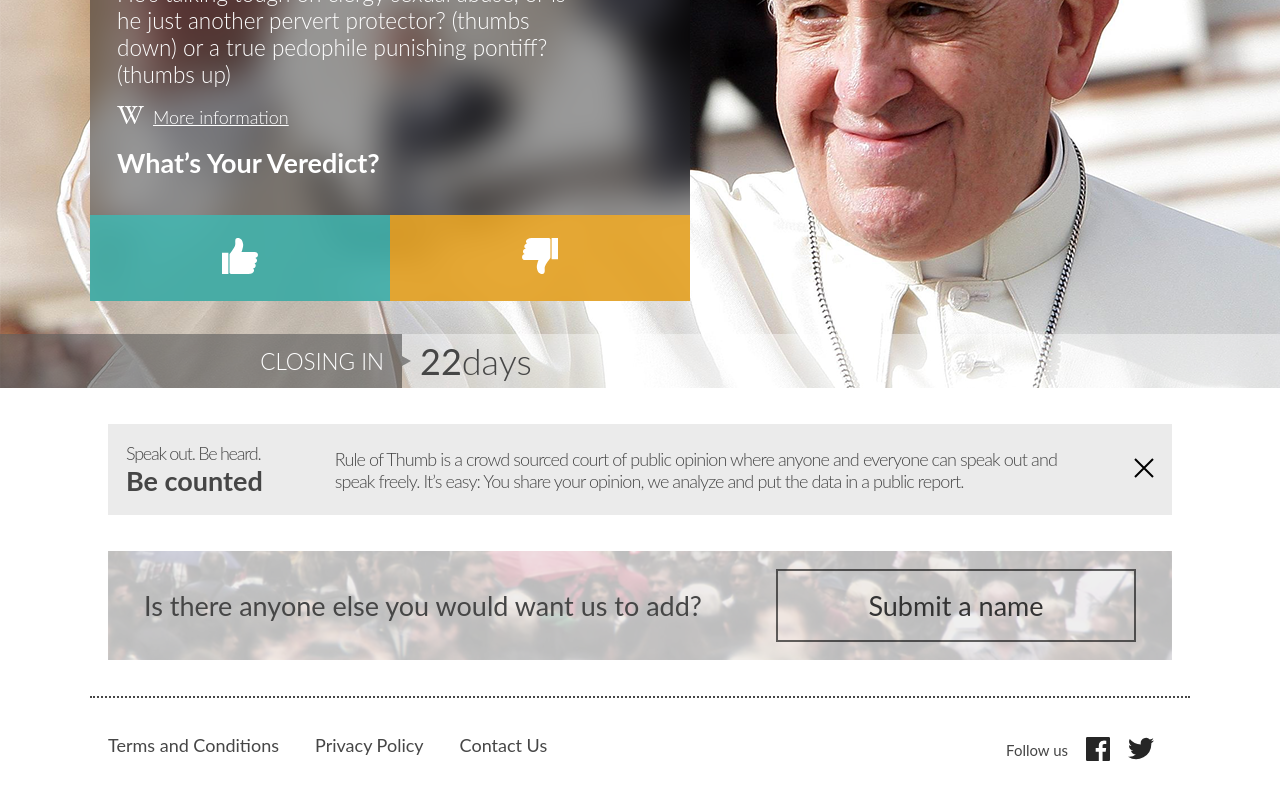
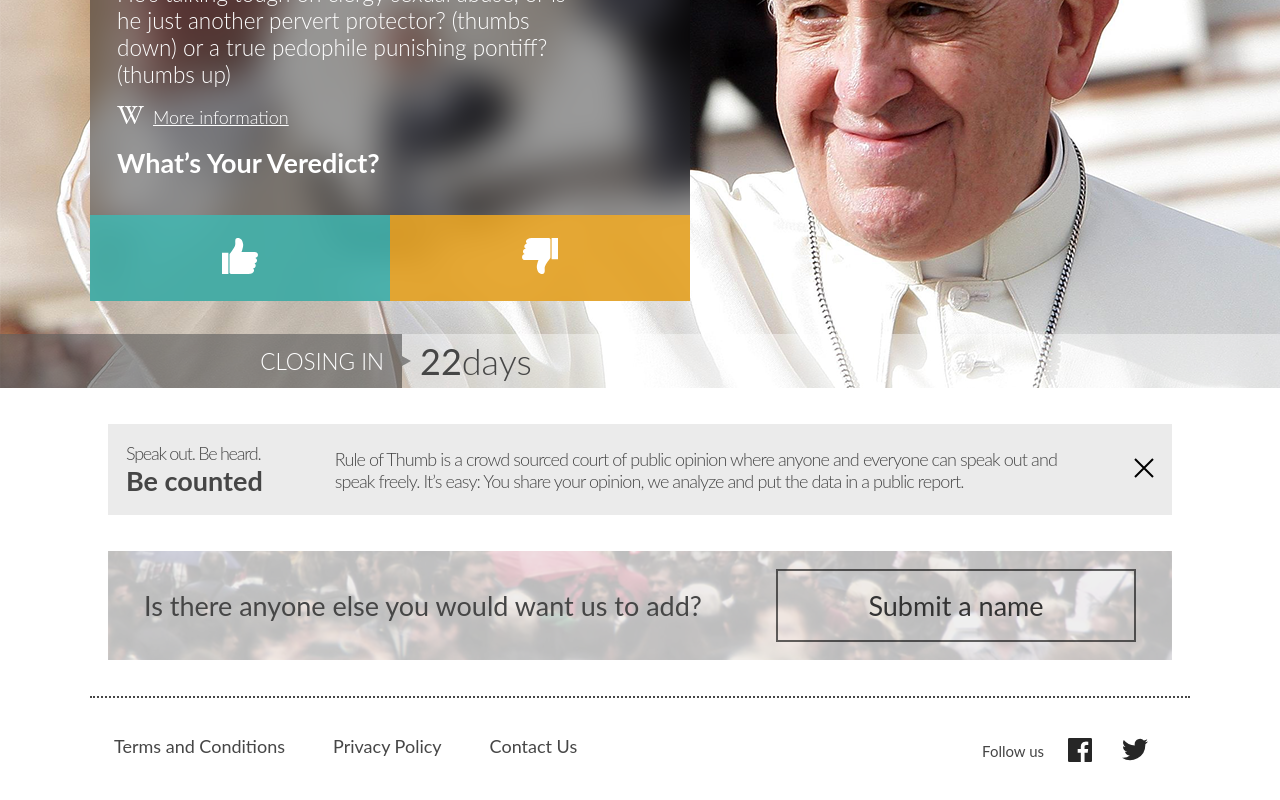
Before and after one commit to juanpb96/zemoga_ui-test, a React (Create React App) app: page / in a window 1280 px wide. Shown: the part 312-1112 px from the top of the page. Built offline with nearby package versions, Linux system fonts and the light colour scheme.

Commit message:
Adjust jsx and styles, remove warnings

```diff
--- a/src/App.js
+++ b/src/App.js
@@ -6,13 +6,13 @@ import { Footer } from './components/footer/footer';
 
 function App() {
   return (
-    <div className="App">
+    <div>
       <Navbar />
       <Header />
       <div className="max-centered">
         <BannerTop />
         <BannerBottom />
-        <hr role="separator"/>
+        <hr className="separator"/>
         <Footer />
       </div>
     </div>
--- a/src/components/banner/banner-bottom/banner-bottom.js
+++ b/src/components/banner/banner-bottom/banner-bottom.js
@@ -8,7 +8,7 @@ export const BannerBottom = () => {
     return (
         <aside className="banner banner-bottom" role="doc-tip" aria-label="Submit a name">
             <img
-                srcset={`${bgPeople} 750w, ${bgPeople2x} 1440w`}
+                srcSet={`${bgPeople} 750w, ${bgPeople2x} 1440w`}
                 sizes="(min-width: 750px) 1440px, 100vw"
                 className="banner__background" src={bgPeople}
                 alt=""
--- a/src/components/banner/banner-top/banner-top.js
+++ b/src/components/banner/banner-top/banner-top.js
@@ -15,7 +15,7 @@ export const BannerTop = () => {
                 </p>
             </div>
             <button className="icon-button" aria-label="close">
-                <svg width="20" height="20" xmlns="http://www.w3.org/2000/svg"><g stroke="#000" stroke-width="2" fill="none" fillRule="evenodd"><path d="M1 19L19 1M1 1l18 18"/></g></svg>
+                <svg width="20" height="20" xmlns="http://www.w3.org/2000/svg"><g stroke="#000" strokeWidth="2" fill="none" fillRule="evenodd"><path d="M1 19L19 1M1 1l18 18"/></g></svg>
             </button>
         </aside>
     );
--- a/src/components/footer/footer.css
+++ b/src/components/footer/footer.css
@@ -10,12 +10,16 @@
     font-size: 1.25rem;
   }
 
-  .footer__links li a {
+  .footer__links li button {
     color: var(--color-dark-gray);
     text-decoration: none;
+    background-color: transparent;
+    border: none;
+    font-size: 1em;
+    cursor: pointer;
   }
 
-  .footer__links li a:hover {
+  .footer__links li button:hover {
     color: var(--color-darker-gray);
     text-decoration: underline;
   }
@@ -33,6 +37,13 @@
 
   .footer__social > ul > li {
     margin-right: 1rem;
+  }
+
+  .footer__social > ul > li > button {
+    background-color: transparent;
+    border: none;
+    font-size: 1em;
+    cursor: pointer;
   }
 
   @media all and (min-width: 768px) {
--- a/src/components/footer/footer.js
+++ b/src/components/footer/footer.js
@@ -7,13 +7,13 @@ export const Footer = () => {
             <div className="footer__links">
                 <ul>
                     <li>
-                        <a href="#">Terms and Conditions</a>
+                        <button>Terms and Conditions</button>
                     </li>
                     <li>
-                        <a href="#">Privacy Policy</a>
+                        <button>Privacy Policy</button>
                     </li>
                     <li>
-                        <a href="#">Contact Us</a>
+                        <button>Contact Us</button>
                     </li>
                 </ul>
             </div>
@@ -21,14 +21,14 @@ export const Footer = () => {
                 <span>Follow us</span>
                 <ul>
                     <li>
-                        <a href="#">
+                        <button>
                             <svg width="24" height="24" xmlns="http://www.w3.org/2000/svg"><path d="M24 1.325v21.35c0 .732-.593 1.325-1.325 1.325H16.56v-9.294h3.12l.467-3.622H16.56V8.771c0-1.048.292-1.763 1.796-1.763h1.918v-3.24a25.663 25.663 0 00-2.795-.143c-2.766 0-4.659 1.688-4.659 4.788v2.671H9.691v3.622h3.128V24H1.325A1.325 1.325 0 010 22.676V1.325A1.325 1.325 0 011.325 0h21.35A1.325 1.325 0 0124 1.325z" fill="#262626" fillRule="nonzero"/></svg>
-                        </a>
+                        </button>
                     </li>
                     <li>
-                        <a href="#">
+                        <button>
                             <svg width="26" height="23" xmlns="http://www.w3.org/2000/svg"><path d="M23.329 6.204c.01.23.01.458.01.687A15.182 15.182 0 01-.008 19.688c.421.05.845.075 1.27.073a10.7 10.7 0 006.627-2.289 5.335 5.335 0 01-4.984-3.704c.798.151 1.62.12 2.404-.094a5.346 5.346 0 01-4.276-5.233v-.073a5.396 5.396 0 002.413.666 5.357 5.357 0 01-1.654-7.127A15.15 15.15 0 0012.79 7.484a5.898 5.898 0 01-.135-1.217 5.336 5.336 0 019.228-3.652 10.612 10.612 0 003.392-1.29 5.368 5.368 0 01-2.351 2.955 10.811 10.811 0 003.07-.843 10.868 10.868 0 01-2.664 2.767z" fill="#262626" fillRule="nonzero"/></svg>
-                        </a>
+                        </button>
                     </li>
                 </ul>
             </div>
--- a/src/components/header/header.css
+++ b/src/components/header/header.css
@@ -92,6 +92,7 @@
   .featured-card__buttons > .icon-button {
     width: 50%;
     height: 2.75rem;
+    cursor: pointer;
   }
 
   .featured-card__buttons > .icon-button > img {
--- a/src/index.css
+++ b/src/index.css
@@ -38,7 +38,7 @@ ul {
   list-style: none;
 }
 
-hr[role="separator"] {
+.separator {
   border: 0 none;
   border-bottom: 2px dotted var(--color-dark-gray);
   margin: 1.5rem 1rem;
@@ -157,7 +157,7 @@ main h2 {
   }
 
   .max-centered > *,
-  .max-centered > hr[role="separator"] {
+  .max-centered > .separator {
       margin-right: 0;
       margin-left: 0;
   }
@@ -192,7 +192,7 @@ main h2 {
       font-size: 2.5rem;
   }
 
-  hr[role="separator"] {
+  .separator {
       margin: 2rem 0;
   }
 }
```
Also changed, not shown: 1 other file (tests, documents, lock files or other folders).
